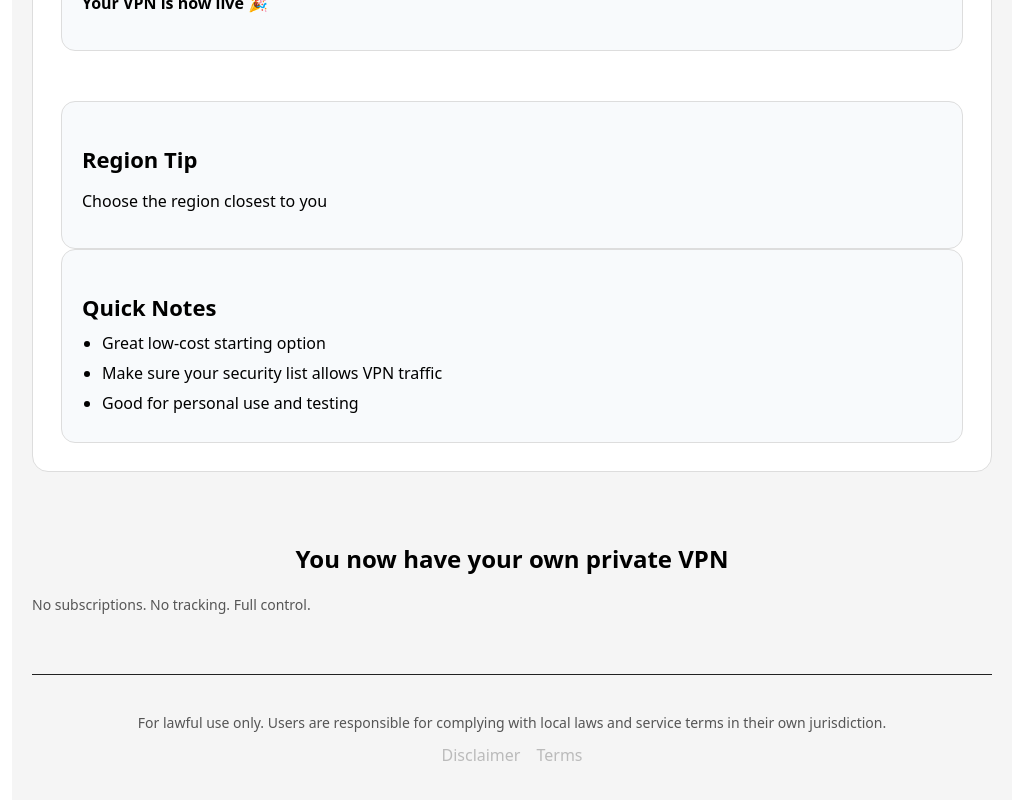
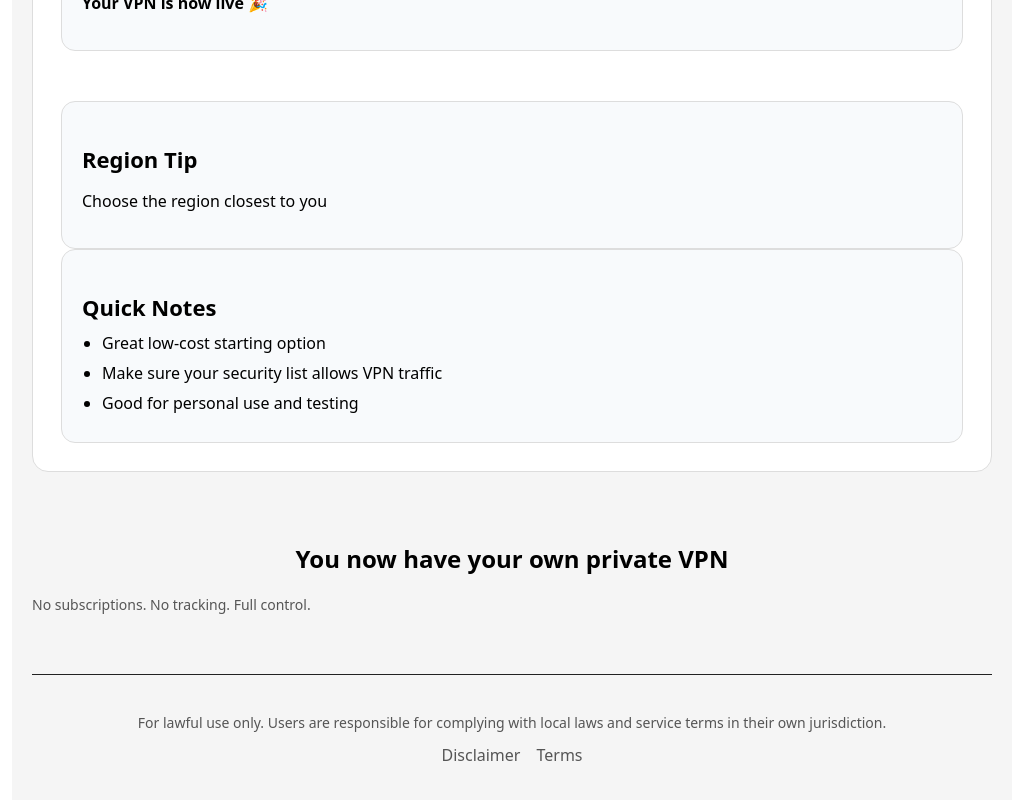
Before and after one commit to Kriro-Lab/vpn-builder, a Next.js app: page / in a window 1280 px wide. Shown: the part 4758-5558 px from the top of the page, without its empty margins (128-1151 px from the left). Built offline with nearby package versions, Linux system fonts and the light colour scheme.

Commit message:
Update page.tsx

```diff
--- a/app/page.tsx
+++ b/app/page.tsx
@@ -821,10 +821,10 @@ boxShadow: "0 4px 12px rgba(0,0,0,0.15)",
       flexWrap: "wrap",
     }}
   >
-    <a href="/disclaimer" style={{ color: "#bbb", textDecoration: "none" }}>
+    <a href="/disclaimer" style={{ color: "#555", textDecoration: "none" }}>
       Disclaimer
     </a>
-    <a href="/terms" style={{ color: "#bbb", textDecoration: "none" }}>
+    <a href="/terms" style={{ color: "#555", textDecoration: "none" }}>
       Terms
     </a>
   </div>
```
